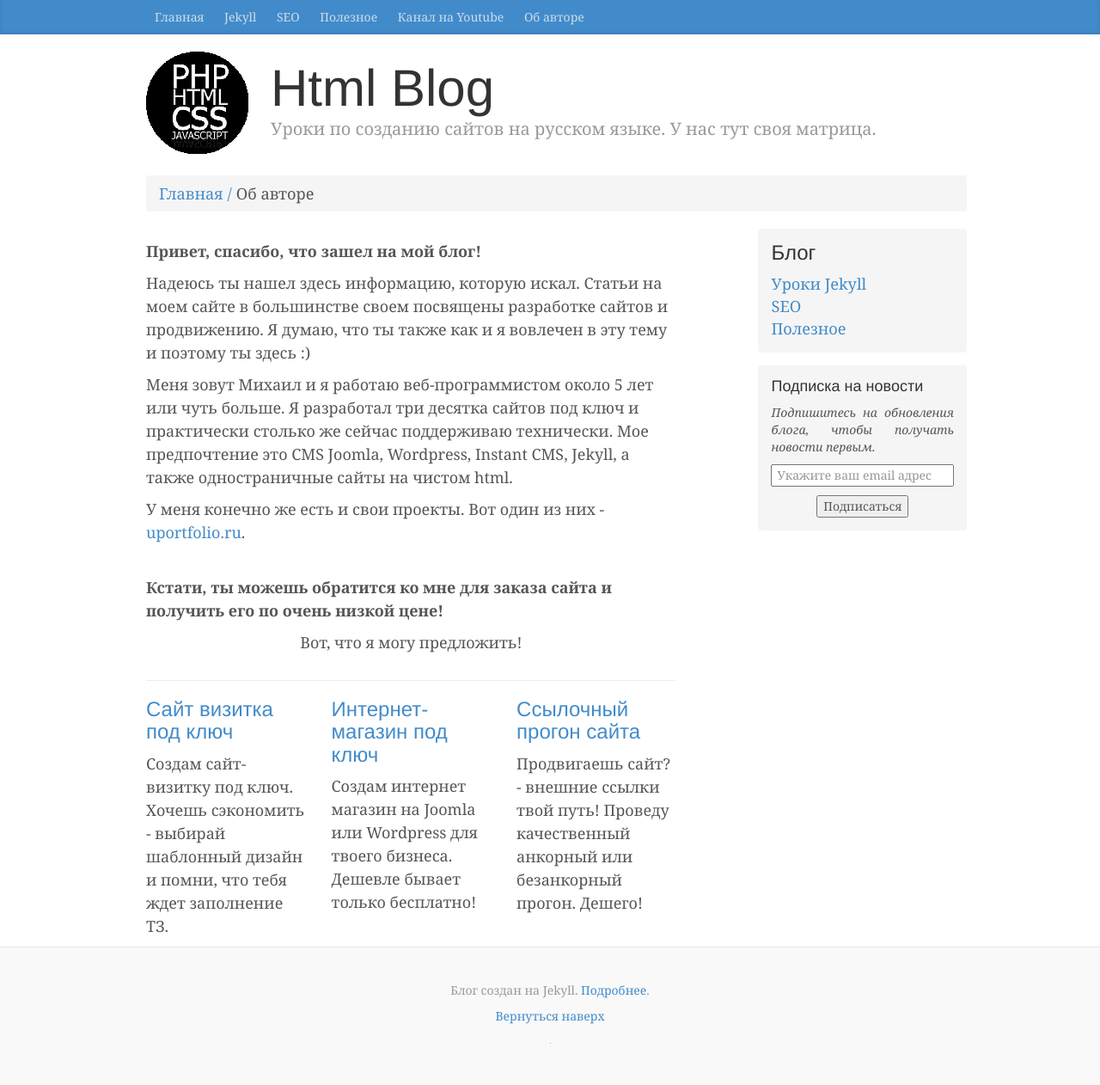
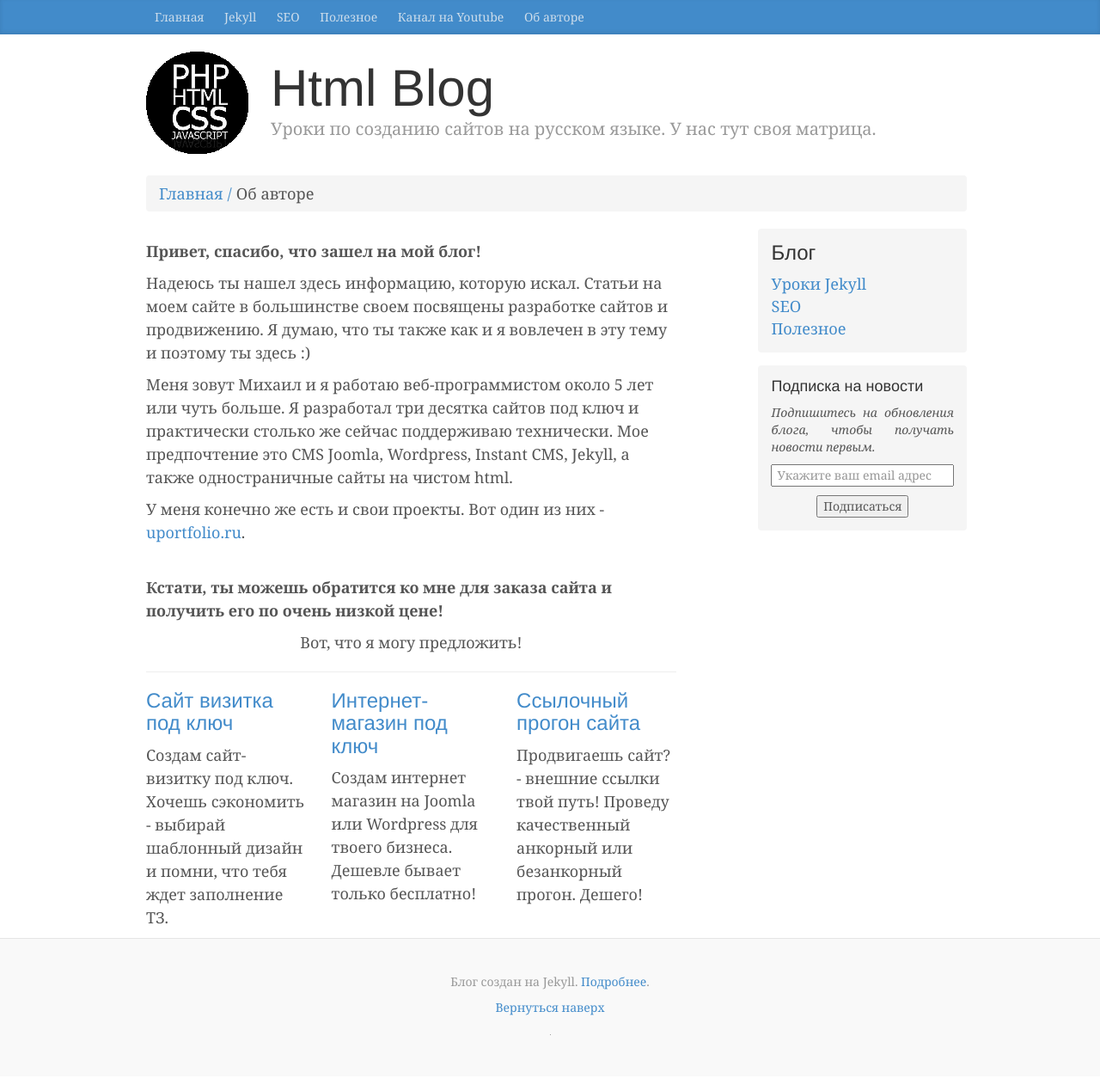
Before and after one commit to htmlblog/htmlblog.github.io, a Jekyll site: the page built from about.html, in a window 1280 px wide. Shown: the whole page at 86% size. Built offline with Jekyll 4.4.1, drawn with Linux system fonts in a browser that asks for light colours; comment, search, counter and statistics services are not loaded.

Commit message:
Update about.html

```diff
--- a/about.html
+++ b/about.html
@@ -12,10 +12,10 @@ layout: default
     <p>У меня конечно же есть и свои проекты. Вот один из них - <a href="http://uportfolio.ru/" target="_blank">uportfolio.ru</a>.</p>
     <br>
     <p><strong>Кстати, ты можешь обратится ко мне для заказа сайта и получить его по очень низкой цене!</strong></p>
-    <p style="text-align: center">Вот, что я могу предложить!</p>
+    <p style="text-align: center">Вот, что я могу предложить!<hr></p>
   </div>
 </div>
-<hr>
+
 <div class="row">
   <div class="col-md-4">
     <h3 class="bluecolor">Сайт визитка под ключ</h3>
```
